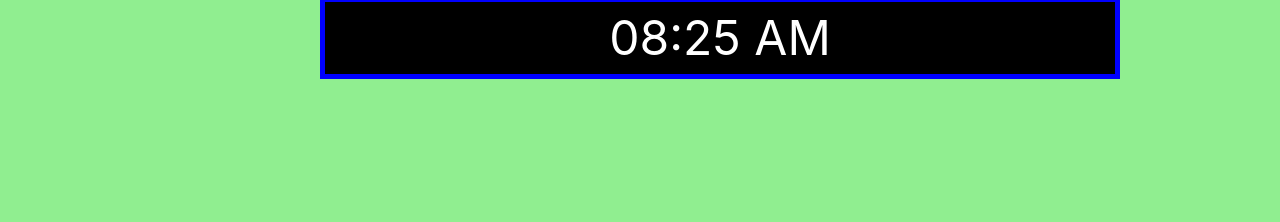
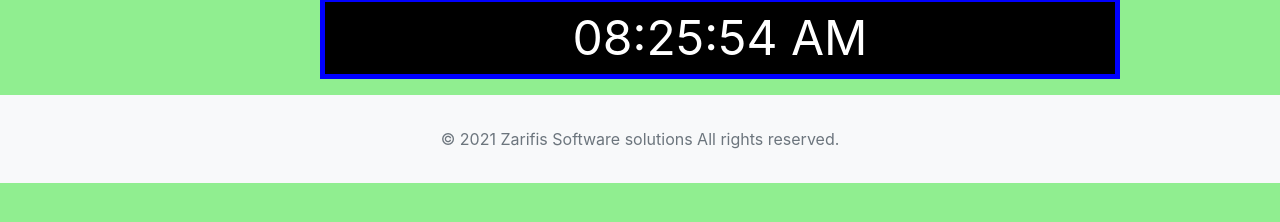
Before and after one commit to alexanderZ1/JS-clock, a plain HTML site: page index.html in a window 1280 px wide. Shown: the part 352-574 px from the top of the page. Drawn offline with nearby package versions, Linux system fonts and the light colour scheme.

Commit message:
added seconds to clock,title changes,faster time output, and footer copyright laws

```diff
--- a/index.html
+++ b/index.html
@@ -3,7 +3,7 @@
      <meta charset="UTF-8">
      <meta http-equiv="X-UA-Compatible" content="IE=edge">
      <meta name="viewport" content="width=device-width, initial-scale=1.0">
-     <title>Document</title>
+     <title>Working Zarifis Clock</title>
 
 <link rel="stylesheet" href="style.css"></head>
 <script src="https://ajax.googleapis.com/ajax/libs/jquery/3.4.1/jquery.min.js"></script>
@@ -39,7 +39,11 @@
 
 
 
-
+     <div class="bg-light py-4">
+          <div class="container text-center">
+            <p class="text-muted mb-0 py-2">© 2021 Zarifis Software solutions All rights reserved.</p>
+          </div>
+        </div>
 
 
 
--- a/index.js
+++ b/index.js
@@ -20,9 +20,9 @@ function newFunc() {
 
 setInterval(function(){
      var dateWithouthSecond = new Date();
-     document.getElementById("demo").innerHTML= dateWithouthSecond.toLocaleTimeString(navigator.language, {hour: '2-digit', minute:'2-digit'});
+     document.getElementById("demo").innerHTML= dateWithouthSecond.toLocaleTimeString(navigator.language, {hour: '2-digit', minute:'2-digit', second:'2-digit'});
      //do something else
- }, 1000 )
+ }, 10 )
 }
  newFunc()
 
--- a/style.css
+++ b/style.css
@@ -11,3 +11,7 @@
 
   color: white;
 }
+
+#footer1 {
+  background-color: grey;
+}
```
